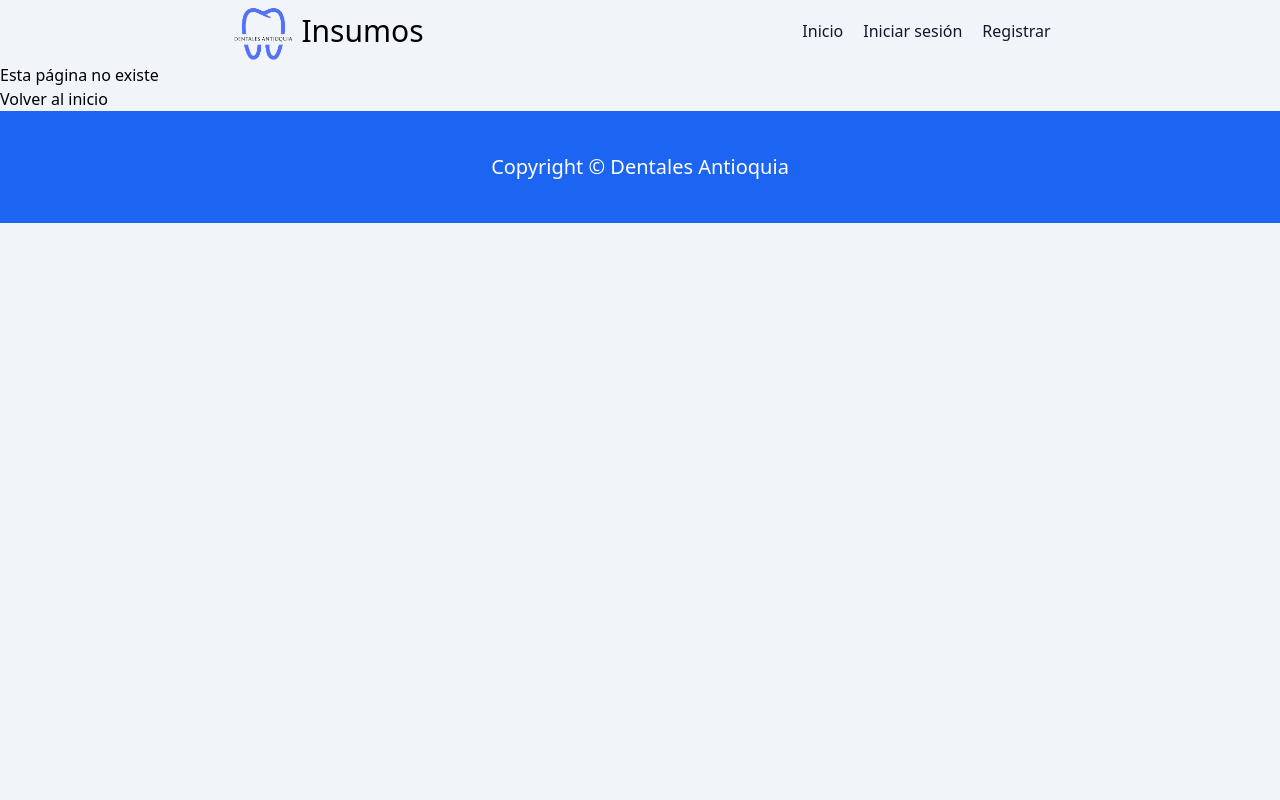
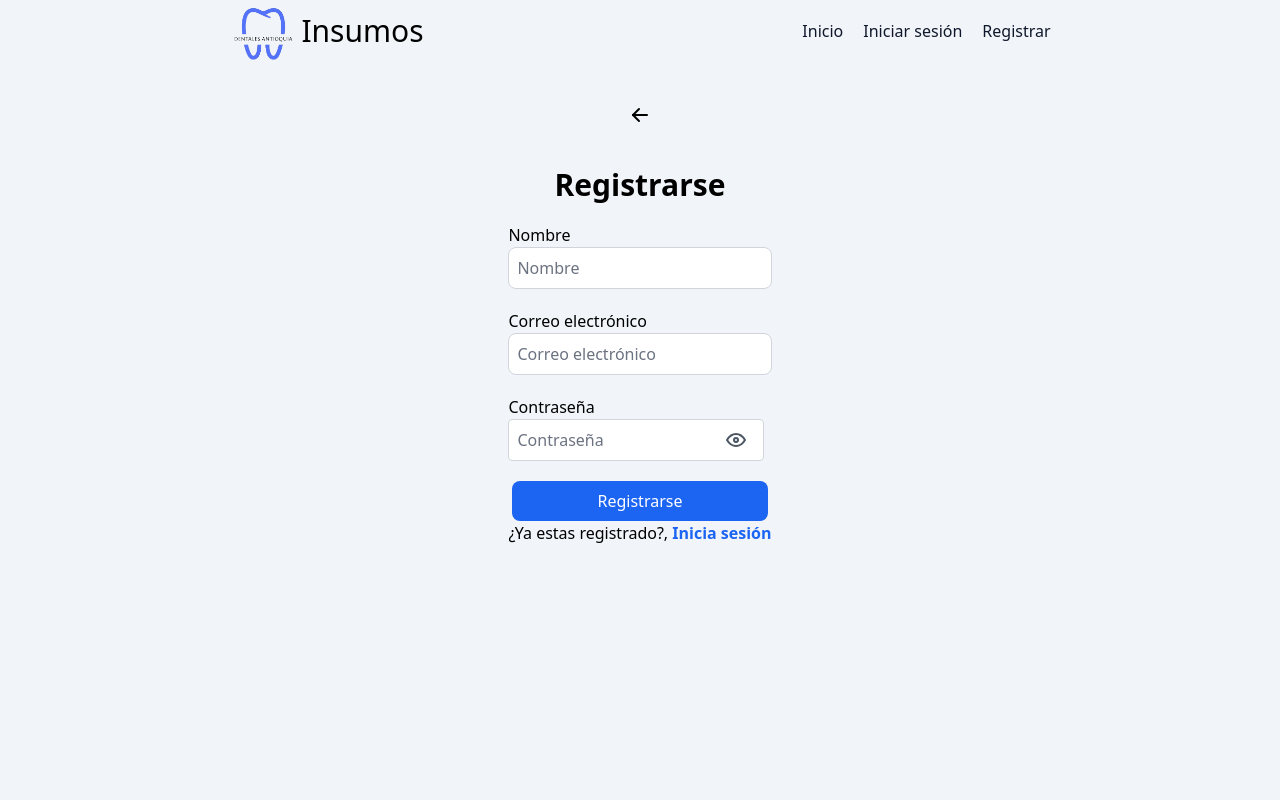
Before and after one commit to SamuelBA24/dentales-antioquia, a React (Vite) app: page /register in a window 1280 px wide. Shown: the top 800 px of the page. Built offline with nearby package versions, Linux system fonts and the light colour scheme.

Commit message:
Login y registro visualmente listo

```diff
--- a/src/App.jsx
+++ b/src/App.jsx
@@ -2,6 +2,8 @@ import { BrowserRouter as Router, Routes, Route } from 'react-router-dom';
 import Home from './pages/Home';
 import NotFound from './pages/NotFound';
 import PublicLayout from './layouts/PublicLayout';
+import Login from './pages/Login';
+import Register from './pages/Register';
 
 function App() {
 	return (
@@ -10,6 +12,9 @@ function App() {
 				<Routes>
 					<Route path="/" element={<PublicLayout />}>
 						<Route index element={<Home />} />
+            <Route path="login" element={<Login />} />
+						<Route path="register" element={<Register />} />
+
 						<Route path="*" element={<NotFound />} />
 					</Route>
 				</Routes>
--- /dev/null
+++ b/src/components/PasswordInput.jsx
@@ -0,0 +1,63 @@
+import { useState } from 'react';
+
+const PasswordInput = () => {
+	const [passwordVisible, setPasswordVisible] = useState(false);
+
+	const togglePasswordVisibility = () => {
+		setPasswordVisible(!passwordVisible);
+	};
+
+	return (
+		<div className="relative w-64">
+			<input
+				type={passwordVisible ? 'text' : 'password'}
+				className="w-full p-2 border border-gray-300 rounded"
+				placeholder="Contraseña"
+			/>
+			<button
+				type="button"
+				onClick={togglePasswordVisibility}
+				className="absolute inset-y-0 right-0 flex items-center px-4 text-gray-600"
+			>
+				{passwordVisible ? (
+					<svg
+						xmlns="http://www.w3.org/2000/svg"
+						width="24"
+						height="24"
+						viewBox="0 0 24 24"
+						fill="none"
+						stroke="currentColor"
+						strokeWidth="2"
+						strokeLinecap="round"
+						strokeLinejoin="round"
+						className="icon icon-tabler icons-tabler-outline icon-tabler-eye-off"
+					>
+						<path stroke="none" d="M0 0h24v24H0z" fill="none" />
+						<path d="M10.585 10.587a2 2 0 0 0 2.829 2.828" />
+						<path d="M16.681 16.673a8.717 8.717 0 0 1 -4.681 1.327c-3.6 0 -6.6 -2 -9 -6c1.272 -2.12 2.712 -3.678 4.32 -4.674m2.86 -1.146a9.055 9.055 0 0 1 1.82 -.18c3.6 0 6.6 2 9 6c-.666 1.11 -1.379 2.067 -2.138 2.87" />
+						<path d="M3 3l18 18" />
+					</svg>
+				) : (
+					<svg
+						xmlns="http://www.w3.org/2000/svg"
+						width="24"
+						height="24"
+						viewBox="0 0 24 24"
+						fill="none"
+						stroke="currentColor"
+						strokeWidth="2"
+						strokeLinecap="round"
+						strokeLinejoin="round"
+						className="icon icon-tabler icons-tabler-outline icon-tabler-eye"
+					>
+						<path stroke="none" d="M0 0h24v24H0z" fill="none" />
+						<path d="M10 12a2 2 0 1 0 4 0a2 2 0 0 0 -4 0" />
+						<path d="M21 12c-2.4 4 -5.4 6 -9 6c-3.6 0 -6.6 -2 -9 -6c2.4 -4 5.4 -6 9 -6c3.6 0 6.6 2 9 6" />
+					</svg>
+				)}
+			</button>
+		</div>
+	);
+};
+
+export default PasswordInput;
--- a/src/pages/Home.jsx
+++ b/src/pages/Home.jsx
@@ -61,7 +61,7 @@ const Home = () => {
 	return (
 		<main>
 			<section className="h-56 sm:h-64 xl:h-80 2xl:max-h-96  mx-auto md:max-w-4xl">
-				<Carousel slide={false}>
+				<Carousel >
 					{carrouselInfo.map(({ imgSrc, alt, link, text }, index) => (
 						<section
 							className="relative flex justify-center items-center"
--- /dev/null
+++ b/src/pages/Login.jsx
@@ -0,0 +1,69 @@
+import { Link } from 'react-router-dom';
+import PasswordInput from '../components/PasswordInput';
+
+const Login = () => {
+	const handleSubmit = (e) => {
+		e.preventDefault();
+	};
+	return (
+		<main className="min-h-screen flex flex-col items-center">
+			<Link to={'/'} className="mt-10">
+				<svg
+					xmlns="http://www.w3.org/2000/svg"
+					width="24"
+					height="24"
+					viewBox="0 0 24 24"
+					fill="none"
+					stroke="currentColor"
+					strokeWidth="2"
+					strokeLinecap="round"
+					strokeLinejoin="round"
+					className="icon icon-tabler icons-tabler-outline icon-tabler-arrow-left"
+				>
+					<path stroke="none" d="M0 0h24v24H0z" fill="none" />
+					<path d="M5 12l14 0" />
+					<path d="M5 12l6 6" />
+					<path d="M5 12l6 -6" />
+				</svg>
+			</Link>
+			<section className="mx-auto max-w-3xl mt-10 ">
+				<h2 className="text-3xl font-bold text-center mx-auto max-w-2xl">
+					Iniciar sesión
+				</h2>
+				<form
+					className="flex flex-col gap-5 mt-5"
+					onSubmit={(e) => handleSubmit(e)}
+				>
+					<div className="flex flex-col">
+						<label htmlFor="email">Correo electrónico</label>
+						<input
+							type="email"
+							id="email"
+							name="email"
+							placeholder="Correo electrónico"
+							className="p-2 border border-gray-300 rounded-lg"
+						/>
+					</div>
+					<div className="flex flex-col">
+						<label htmlFor="password">Contraseña</label>
+						<PasswordInput />
+					</div>
+					<button
+						type="submit"
+						className="bg-blue-600 text-white p-2 rounded-lg w-64 mx-auto"
+					>
+						Iniciar sesión
+					</button>
+				</form>
+				<p>
+					¿No estas registrado?,{' '}
+					<Link to="/register" className="text-blue-600 mt-2 font-semibold">
+						Registrate
+					</Link>
+				</p>
+			</section>
+		</main>
+	);
+};
+
+export default Login;
--- /dev/null
+++ b/src/pages/Register.jsx
@@ -0,0 +1,81 @@
+import { Link } from 'react-router-dom';
+import PasswordInput from '../components/PasswordInput';
+
+const Register = () => {
+	const handleSubmit = (e) => {
+		e.preventDefault();
+	};
+
+	return (
+		<main className="min-h-screen flex flex-col items-center">
+			<Link to={'/'} className="mt-10">
+				<svg
+					xmlns="http://www.w3.org/2000/svg"
+					width="24"
+					height="24"
+					viewBox="0 0 24 24"
+					fill="none"
+					stroke="currentColor"
+					strokeWidth="2"
+					strokeLinecap="round"
+					strokeLinejoin="round"
+					className="icon icon-tabler icons-tabler-outline icon-tabler-arrow-left"
+				>
+					<path stroke="none" d="M0 0h24v24H0z" fill="none" />
+					<path d="M5 12l14 0" />
+					<path d="M5 12l6 6" />
+					<path d="M5 12l6 -6" />
+				</svg>
+			</Link>
+			<section className="mx-auto max-w-3xl mt-10 ">
+				<h2 className="text-3xl font-bold text-center mx-auto max-w-2xl">
+					Registrarse
+				</h2>
+				<form
+					className="flex flex-col gap-5 mt-5"
+					onSubmit={(e) => handleSubmit(e)}
+				>
+					<div className="flex flex-col">
+						<label htmlFor="name">Nombre</label>
+						<input
+							type="text"
+							id="name"
+							name="name"
+							placeholder="Nombre"
+							className="p-2 border border-gray-300 rounded-lg"
+						/>
+					</div>
+					<div className="flex flex-col">
+						<label htmlFor="email">Correo electrónico</label>
+						<input
+							type="email"
+							id="email"
+							name="email"
+							placeholder="Correo electrónico"
+							className="p-2 border border-gray-300 rounded-lg"
+						/>
+					</div>
+					<div className="flex flex-col">
+						<label htmlFor="password">Contraseña</label>
+						<PasswordInput />
+					</div>
+
+					<button
+						type="submit"
+						className="bg-blue-600 text-white p-2 rounded-lg w-64 mx-auto"
+					>
+						Registrarse
+					</button>
+				</form>
+				<p>
+					¿Ya estas registrado?,{' '}
+					<Link to="/login" className="mt-2 text-blue-600 font-semibold">
+						Inicia sesión
+					</Link>
+				</p>
+			</section>
+		</main>
+	);
+};
+
+export default Register;
```
